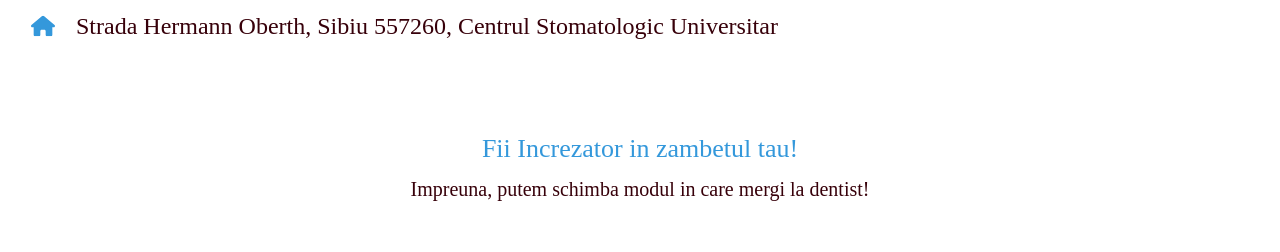
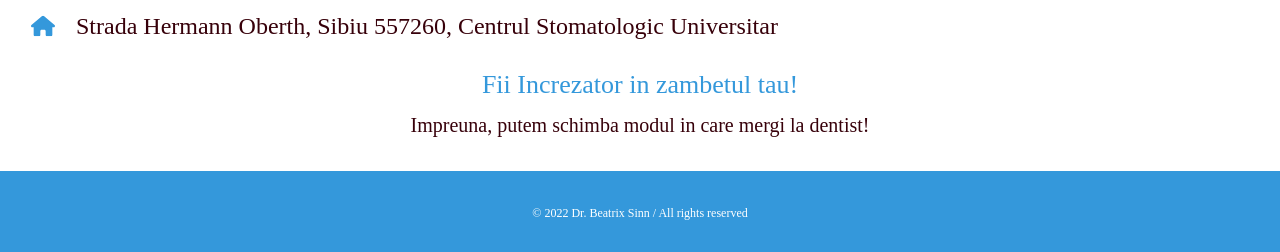
Before and after one commit to standreinmcp/BeaSinnWeb, a React (Create React App) app: page / in a window 1280 px wide. Shown: the part 1706-1958 px from the top of the page. Built offline with nearby package versions, Linux system fonts and the light colour scheme.

Commit message:
Footer: Added footer, made small css tweaks

```diff
--- a/src/App.tsx
+++ b/src/App.tsx
@@ -1,6 +1,12 @@
 import './App.css';
 import { Header } from './components';
-import { HomePage, MyStory, MyServices, ContactDetails } from './screens';
+import {
+  HomePage,
+  MyStory,
+  MyServices,
+  ContactDetails,
+  Footer
+} from './screens';
 
 function App() {
   return (
@@ -12,6 +18,7 @@ function App() {
       <MyStory />
       <MyServices />
       <ContactDetails />
+      <Footer />
     </div>
   );
 }
--- a/src/assets/strings.js
+++ b/src/assets/strings.js
@@ -39,7 +39,7 @@ const myServicesServiceOnePrice = '150 - 300 de lei';
 const myServicesServiceTwoPrice = '450 - 500 de lei';
 const myServicesForServiceOne = 'pentru o igienizare, și';
 const myServicesForServiceTwo = 'pentru o plomba!';
-
+const footerText = '© 2022 Dr. Beatrix Sinn /  All rights reserved';
 
 export {
     burgerMenuDescription,
@@ -65,5 +65,6 @@ export {
     contactDetailsAddressText,
     contactDetailsBeConfident,
     contactDetailsSubtitle,
+    footerText,
     title
 };
--- a/src/screens/contactDetails/ContactDetails.css
+++ b/src/screens/contactDetails/ContactDetails.css
@@ -22,7 +22,6 @@
     font-size: 26px;
     margin-left: 21px;
     margin-right: 21px;
-    margin-top: 64px;
     text-align: center;
 }
 
--- /dev/null
+++ b/src/screens/footer/Footer.css
@@ -0,0 +1,13 @@
+.footerContainer {
+    display: flex;
+    height: 84px;
+    justify-content: center;
+    align-items: center;
+    background-color: #3498DB;
+}
+
+.footerText {
+    font-size: 12px;
+    color: white;
+    font-family: 'Raleway';
+}
--- /dev/null
+++ b/src/screens/footer/Footer.tsx
@@ -0,0 +1,12 @@
+import './Footer.css';
+import { footerText } from '../../assets/strings';
+
+const Footer = () => {
+    return (
+        <div className='footerContainer'>
+            <span className='footerText'>{footerText}</span>
+        </div>
+    )
+}
+
+export default Footer;
--- a/src/screens/index.ts
+++ b/src/screens/index.ts
@@ -2,5 +2,12 @@ import HomePage from './homePage/HomePage';
 import MyStory from './myStory/MyStory';
 import MyServices from './myServices/MyServices';
 import ContactDetails from './contactDetails/ContactDetails';
+import Footer from './footer/Footer';
 
-export { HomePage, MyStory, MyServices, ContactDetails };
+export {
+    HomePage,
+    MyStory,
+    MyServices,
+    ContactDetails,
+    Footer
+};
```
